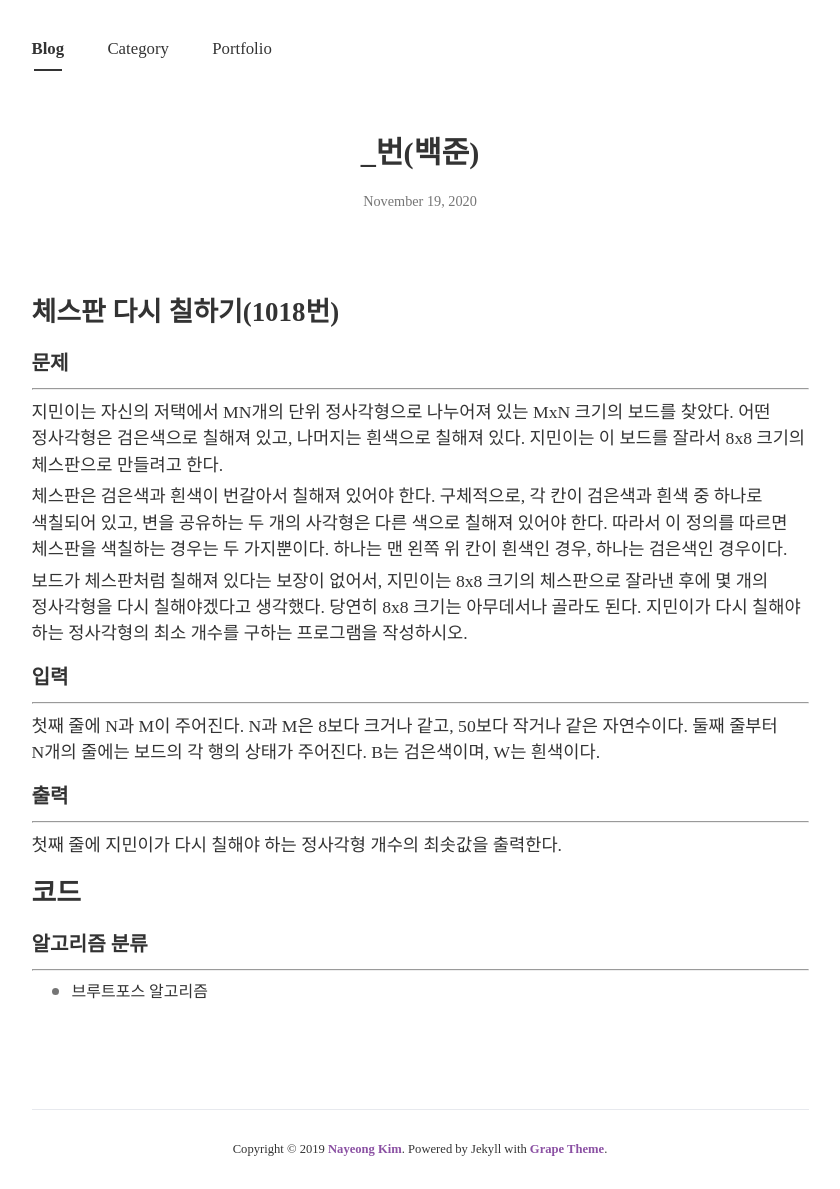
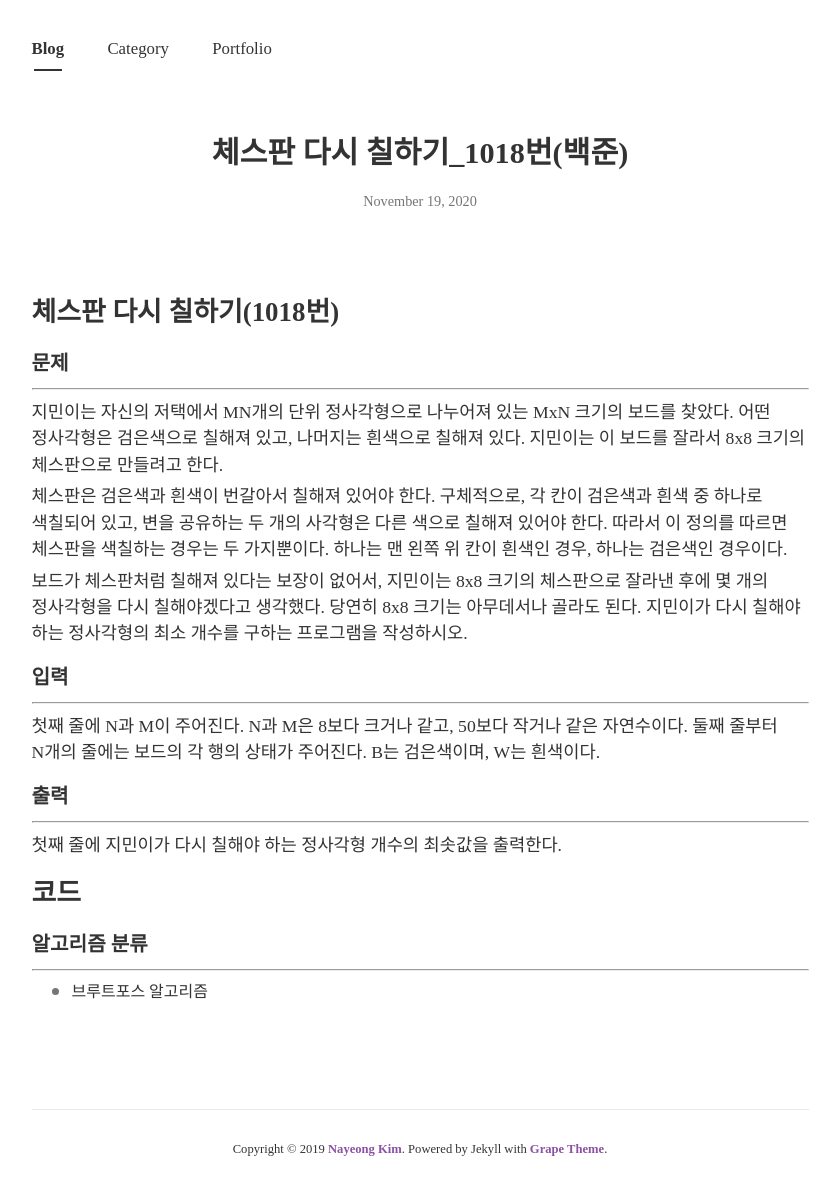
Before and after one commit to Lee-JeongMin/Lee-JeongMin.github.io, a Jekyll site: the page built from _posts/2020-11-19-programmers.md, in a window 1280 px wide. Shown: the whole page, without its empty margins (220-1060 px from the left). Built offline with Jekyll 4.4.1, drawn with Linux system fonts in a browser that asks for light colours; nearby versions of some CDN libraries; some web fonts are replaced.

Commit message:
Modify error

```diff
--- a/_posts/2020-11-19-programmers.md
+++ b/_posts/2020-11-19-programmers.md
@@ -1,6 +1,6 @@
 ---
 layout: post
-title: _번(백준)
+title: 체스판 다시 칠하기_1018번(백준)
 subtitle :
 tags: [Coding]
 author: JeongMin Lee
```
Also changed, not shown: _posts/2020-11-19-Interest-rate.md (renamed from _posts/2020-11-20-Interest-rate.md), _posts/2020-11-23-Dovish-hawkish.md (renamed from _posts/2020-11-21-Dovish-hawkish.md).
